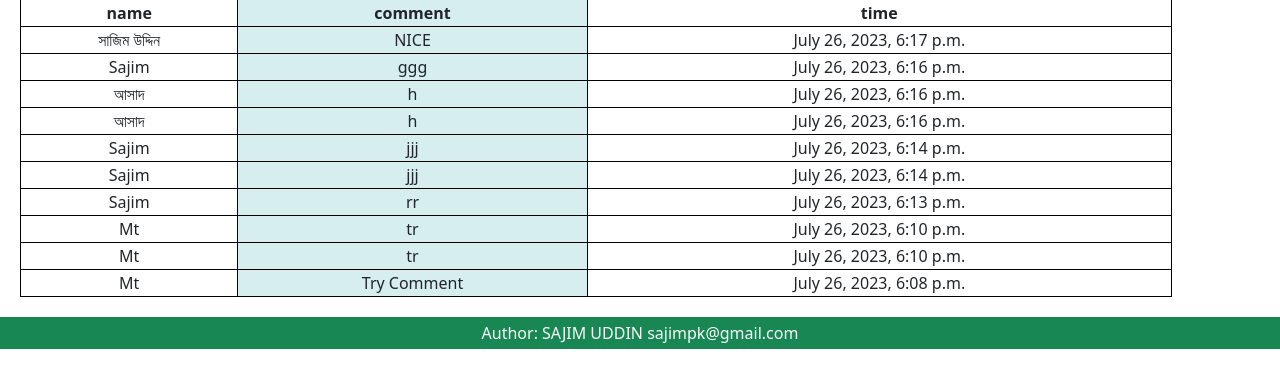
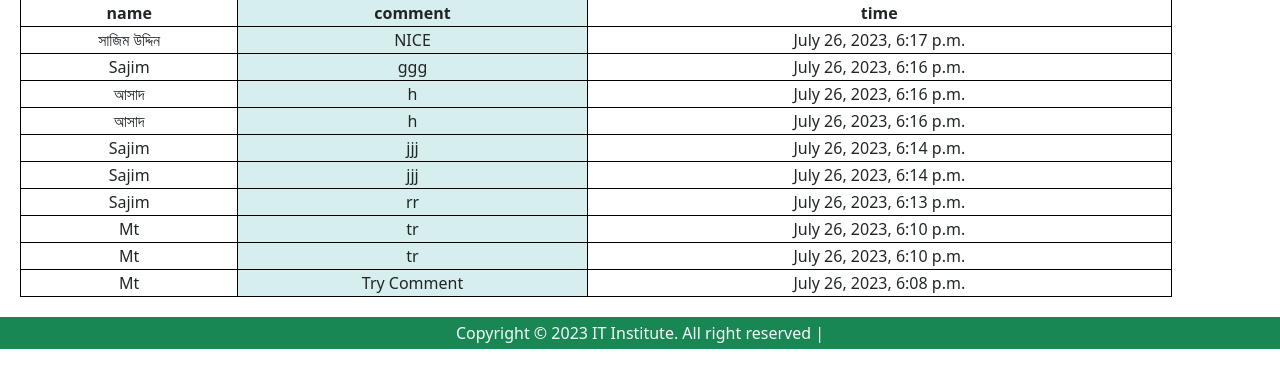
Before and after one commit to sajimpk/django_project, a Django app: page /contact/ in a window 1280 px wide. Shown: the part 560-949 px from the top of the page. Run offline with Django 4.2, Linux system fonts and the light colour scheme; data comes from the database, SQL or seed files in the repository; some libraries are stand-ins or nearby versions.

Commit message:
Update cont.html

```diff
--- a/templates/contact/cont.html
+++ b/templates/contact/cont.html
@@ -77,6 +77,6 @@
 
 
 <footer class="bg-success text-light position-relative ">
-    <p class="text-center py-1 mr-0">Author: SAJIM UDDIN sajimpk@gmail.com</p>
+    <p class="text-center py-1 mr-0">Copyright © 2023 IT Institute. All right reserved |</p>
 </footer>
 {% endblock body %}
```
